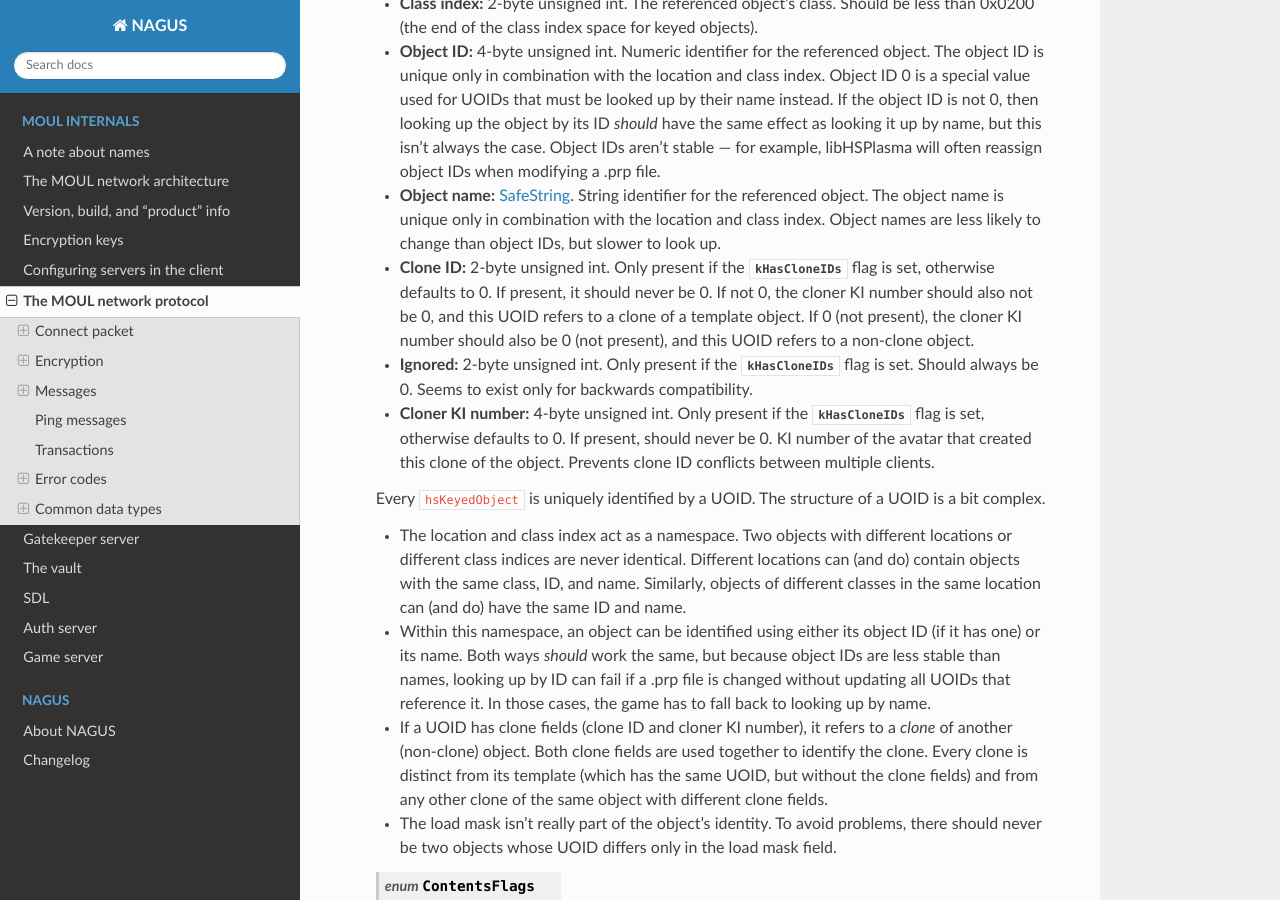
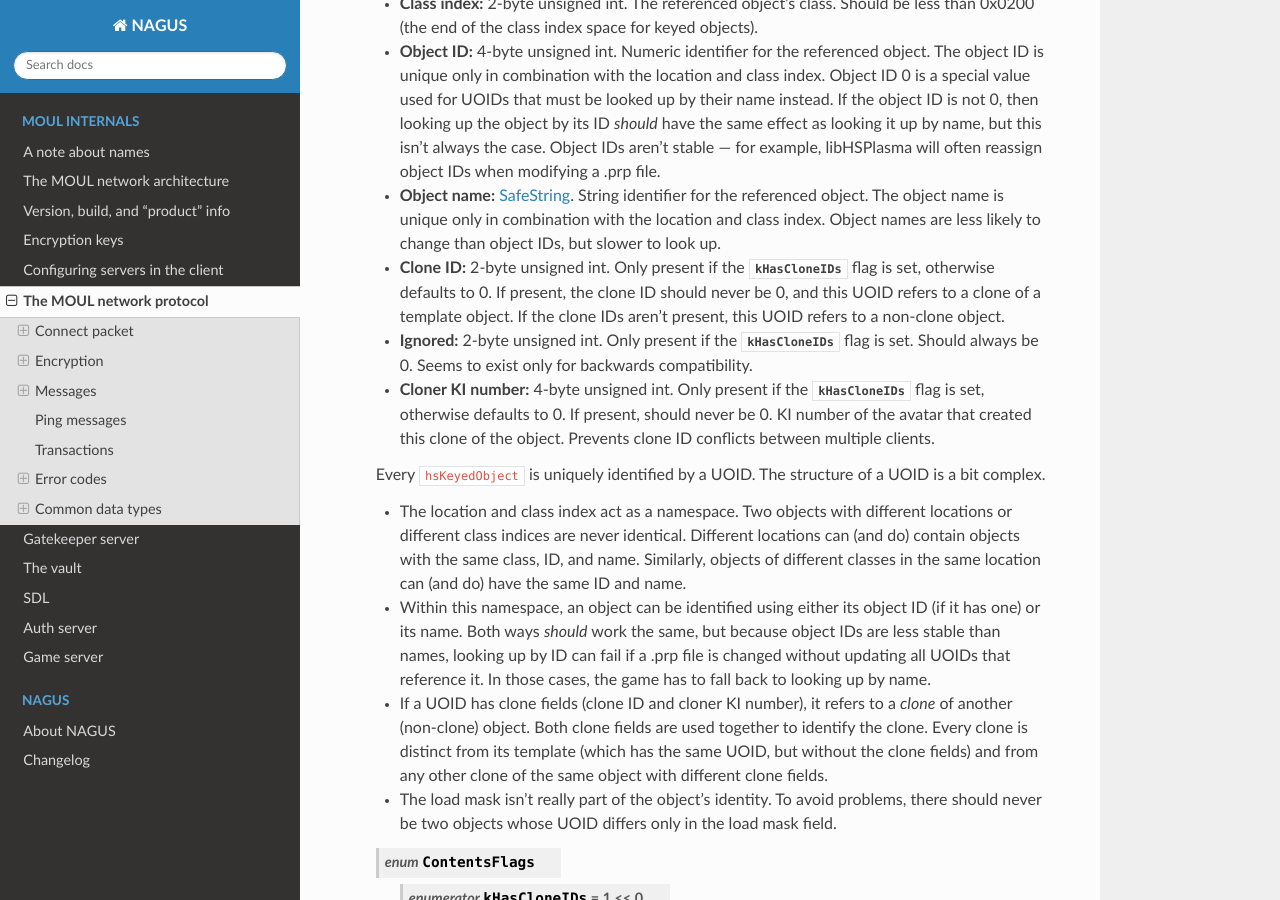
Before and after one commit to dgelessus/NAGUS, a Sphinx documentation site: the page built from docs/uru/protocol.rst, in a window 1280 px wide and 900 px high, scrolled down 19743 px. Built offline with Sphinx 7.4.7 and the Read the Docs theme 3.1.0, drawn with Linux system fonts in a browser that asks for light colours.

Commit message:
Shorten and clarify description of plUoid clone ID

```diff
--- a/docs/uru/protocol.rst
+++ b/docs/uru/protocol.rst
@@ -1114,13 +1114,10 @@ These data types/structures are used in multiple different parts of the protocol
     Only present if the :cpp:enumerator:`~ContentsFlags::kHasCloneIDs` flag is set,
     otherwise defaults to 0.
     If present,
-    it should never be 0.
-    If not 0,
-    the cloner KI number should also not be 0,
+    the clone ID should never be 0,
     and this UOID refers to a clone of a template object.
-    If 0 (not present),
-    the cloner KI number should also be 0 (not present),
-    and this UOID refers to a non-clone object.
+    If the clone IDs aren't present,
+    this UOID refers to a non-clone object.
   * **Ignored:** 2-byte unsigned int.
     Only present if the :cpp:enumerator:`~ContentsFlags::kHasCloneIDs` flag is set.
     Should always be 0.
```
